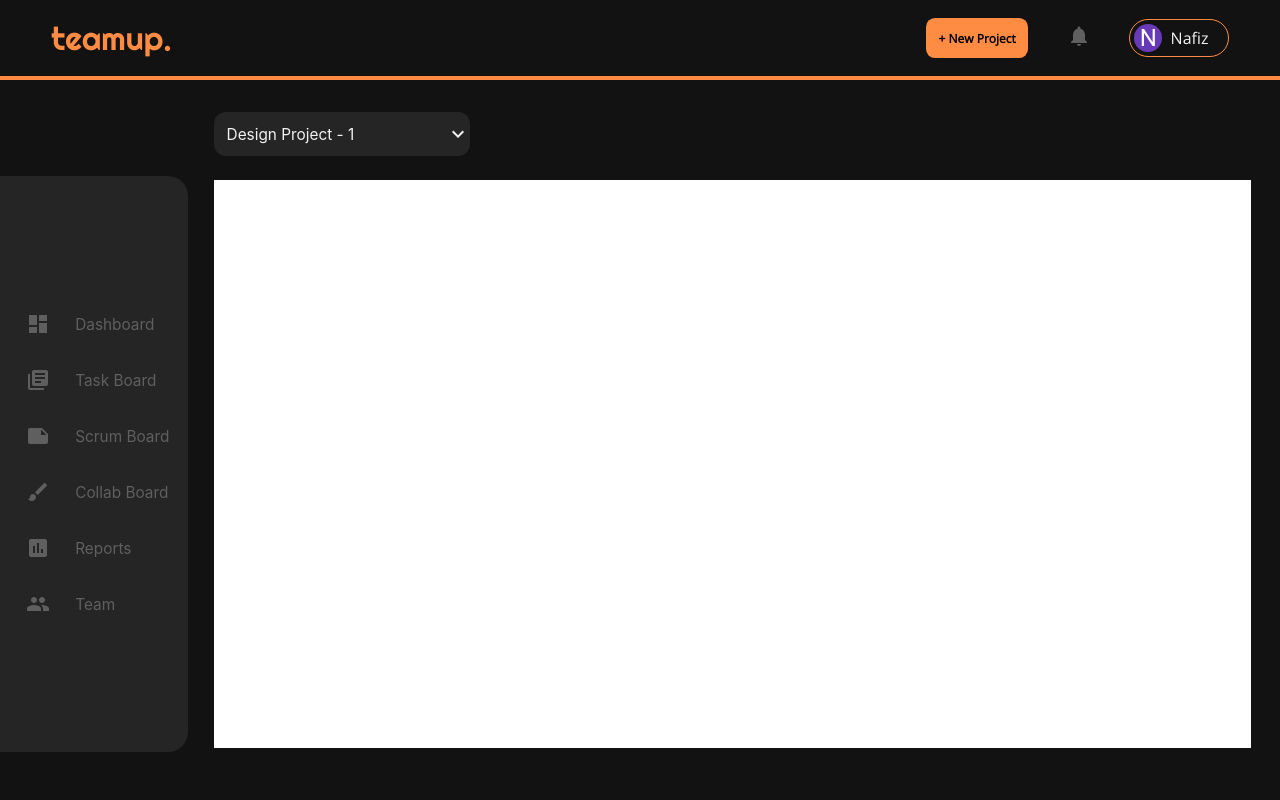
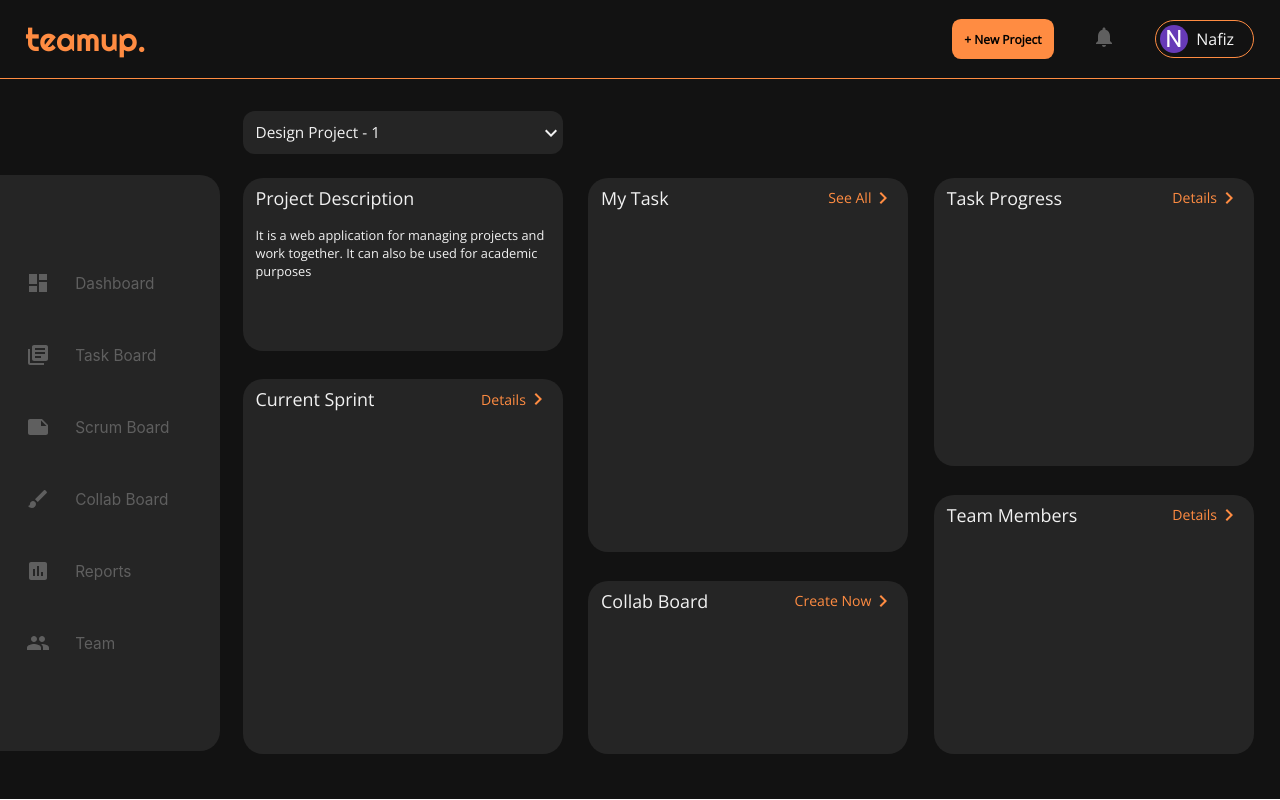
Before and after one commit to Ibtid/teamup, a React (Create React App) app in the folder client/: page /dashboard/1 in a window 1280 px wide. Built offline with nearby package versions, Linux system fonts and the light colour scheme.

Commit message:
dashboard skeleton

```diff
--- a/client/src/Components/Navbar/Navbar.css
+++ b/client/src/Components/Navbar/Navbar.css
@@ -1,8 +1,8 @@
 .navbar {
-  height: 9.5vh;
+  height: 9.8vh;
   position: sticky;
   background-color: #121212;
-  border-bottom: 0.5vh solid #ff8c42;
+  border-bottom: 0.2vh solid #ff8c42;
   display: flex;
   align-items: center;
   justify-content: space-between;
@@ -11,13 +11,13 @@
 .navbar__logo {
   color: #ff8c42;
   font-family: 'Righteous';
-  margin-left: 4vw;
+  margin-left: 2vw;
   font-size: 4vh;
   cursor: pointer;
 }
 
 .navbar__right {
-  margin-right: 4vw;
+  margin-right: 2vw;
   display: flex;
   align-items: center;
   justify-content: space-between;
--- a/client/src/Components/Sidebar/Sidebar.css
+++ b/client/src/Components/Sidebar/Sidebar.css
@@ -1,6 +1,6 @@
 .sidebar {
   height: 90vh;
-  width: 15vw;
+  width: 18vw;
   background-color: #121212;
   display: flex;
   align-items: center;
@@ -24,7 +24,7 @@
   display: flex;
   font-size: 1.2vw;
   align-items: center;
-  margin: 2vh 0vh;
+  margin: 3vh 0vh;
   text-decoration: none;
 }
 
--- a/client/src/Pages/Dashboard/Dashboard.css
+++ b/client/src/Pages/Dashboard/Dashboard.css
@@ -2,8 +2,9 @@
   height: 86vh;
   width: 85vw;
   background: #121212;
-  padding-left: 2vw;
+  padding-left: 1.8vw;
   padding-top: 4vh;
+  font-family: 'Open Sans';
 }
 
 .dashboard__navbar {
@@ -18,9 +19,9 @@
 .dashboard__buttondrop {
   background-color: #252525;
   border-radius: 1.5vh;
-  padding-top: 0.5vh;
-  padding-bottom: 0.5vh;
-  width: 20vw;
+  padding-top: 0.4vh;
+  padding-bottom: 0.4vh;
+  width: 25vw;
   display: flex;
   justify-content: space-between;
   align-items: center;
@@ -36,7 +37,128 @@
 }
 
 .dashboard__content {
-  background-color: white;
-  height: 71vh;
-  width: 81vw;
+  background-color: #121212;
+  height: 72vh;
+  width: 79vw;
+  display: flex;
+  align-items: center;
+  justify-content: space-between;
 }
+
+.dashboard__contentColumnOne {
+  width: 25vw;
+  height: 100%;
+  background-color: #121212;
+  display: flex;
+  flex-direction: column;
+  justify-content: space-between;
+  align-items: center;
+}
+.dashboard__projectDescription {
+  width: 100%;
+  height: 30%;
+  background-color: #252525;
+  color: #f2f2f2;
+  font-family: 'Open Sans';
+  border-radius: 2.5vh;
+}
+
+.dashboard__descriptionTitle {
+  font-size: 1.4vw;
+  padding: 1vh 1vw;
+}
+
+.dashboard__description {
+  font-size: 1vw;
+  padding: 1vh 1vw;
+}
+
+.dashboard__sprintSection {
+  width: 100%;
+  height: 65%;
+  background-color: #252525;
+  border-radius: 2.5vh;
+  color: #f2f2f2;
+}
+
+.dashboard__title {
+  display: flex;
+  justify-content: space-between;
+  align-items: center;
+  padding: 1vh 1vw;
+}
+
+.dashboard__titleName {
+  font-size: 1.4vw;
+}
+
+.dashboard__orange {
+  color: #ff8c42;
+  display: flex;
+  align-items: center;
+  justify-content: center;
+  font-size: 1.1vw;
+  cursor: pointer;
+}
+
+.dashboard__orangeText {
+  display: flex;
+  align-items: center;
+  justify-content: center;
+}
+
+.dashboard__orangeIcon {
+  display: flex;
+  align-items: center;
+  justify-content: center;
+}
+
+.dashboard__contentColumnTwo {
+  width: 25vw;
+  height: 100%;
+  background-color: #121212;
+  display: flex;
+  flex-direction: column;
+  justify-content: space-between;
+  align-items: center;
+  color: #f2f2f2;
+}
+
+.dashboard__myTaskSection {
+  height: 65%;
+  width: 100%;
+  background-color: #252525;
+  border-radius: 2.5vh;
+}
+
+.dashboard__collabBoardSection {
+  height: 30%;
+  width: 100%;
+  background-color: #252525;
+  border-radius: 2.5vh;
+}
+
+.dashboard__contentColumnThree {
+  width: 25vw;
+  height: 100%;
+  background-color: #121212;
+  display: flex;
+  flex-direction: column;
+  justify-content: space-between;
+  align-items: center;
+  color: #f2f2f2;
+}
+
+.dashboard__reportSection {
+  width: 100%;
+  height: 50%;
+  background-color: #252525;
+  border-radius: 2.5vh;
+}
+
+.dashboard__teamSection {
+  width: 100%;
+  height: 45%;
+  background-color: #252525;
+  border-radius: 2.5vh;
+}
--- a/client/src/Pages/Dashboard/Dashboard.js
+++ b/client/src/Pages/Dashboard/Dashboard.js
@@ -1,6 +1,7 @@
 import React from 'react';
 import Button from '../../Components/Button/Button';
 import ExpandMoreIcon from '@material-ui/icons/ExpandMore';
+import NavigateNextIcon from '@material-ui/icons/NavigateNext';
 import './Dashboard.css';
 
 const Dashboard = () => {
@@ -14,7 +15,83 @@ const Dashboard = () => {
           </div>
         </div>
       </div>
-      <div className='dashboard__content'></div>
+      <div className='dashboard__content'>
+        <div className='dashboard__contentColumnOne'>
+          <div className='dashboard__projectDescription'>
+            <div className='dashboard__descriptionTitle'>
+              Project Description
+            </div>
+            <div className='dashboard__description'>
+              It is a web application for managing projects and work together.
+              It can also be used for academic purposes
+            </div>
+          </div>
+          <div className='dashboard__sprintSection'>
+            <div className='dashboard__title'>
+              <div className='dashboard__titleName'>Current Sprint</div>
+              <div className='dashboard__orange'>
+                <div className='dashboard__orangeText'>Details</div>
+                <div className='dashboard__orangeIcon'>
+                  <NavigateNextIcon />
+                </div>
+              </div>
+            </div>
+            <div className='dashboard__sprintContent'></div>
+          </div>
+        </div>
+        <div className='dashboard__contentColumnTwo'>
+          <div className='dashboard__myTaskSection'>
+            <div className='dashboard__title'>
+              <div className='dashboard__titleName'>My Task</div>
+              <div className='dashboard__orange'>
+                <div className='dashboard__orangeText'>See All</div>
+                <div className='dashboard__orangeIcon'>
+                  <NavigateNextIcon />
+                </div>
+              </div>
+            </div>
+            <div className='dashboard__myTaskContent'></div>
+          </div>
+          <div className='dashboard__collabBoardSection'>
+            <div className='dashboard__title'>
+              <div className='dashboard__titleName'>Collab Board</div>
+              <div className='dashboard__orange'>
+                <div className='dashboard__orangeText'>Create Now</div>
+                <div className='dashboard__orangeIcon'>
+                  <NavigateNextIcon />
+                </div>
+              </div>
+            </div>
+            <div className='dashboard__collabboardContext'></div>
+          </div>
+        </div>
+        <div className='dashboard__contentColumnThree'>
+          <div className='dashboard__reportSection'>
+            <div className='dashboard__title'>
+              <div className='dashboard__titleName'>Task Progress</div>
+              <div className='dashboard__orange'>
+                <div className='dashboard__orangeText'>Details</div>
+                <div className='dashboard__orangeIcon'>
+                  <NavigateNextIcon />
+                </div>
+              </div>
+            </div>
+            <div className='dashboard__reportContent'></div>
+          </div>
+          <div className='dashboard__teamSection'>
+            <div className='dashboard__title'>
+              <div className='dashboard__titleName'>Team Members</div>
+              <div className='dashboard__orange'>
+                <div className='dashboard__orangeText'>Details</div>
+                <div className='dashboard__orangeIcon'>
+                  <NavigateNextIcon />
+                </div>
+              </div>
+            </div>
+            <div className='dashboard__teamContent'></div>
+          </div>
+        </div>
+      </div>
     </div>
   );
 };
```
